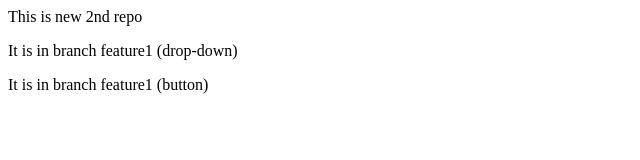
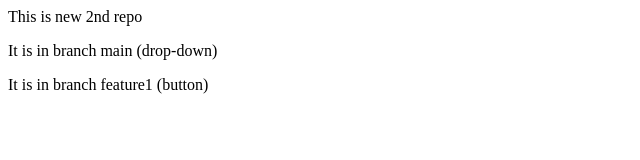
Before and after one commit to sash-84/LocalRepo, a plain HTML site: page index.html in a window 1280 px wide. Shown: the full height of the page, 0-640 px from the left. Drawn offline with Linux system fonts and the light colour scheme.

Commit message:
Merging both

```diff
--- a/index.html
+++ b/index.html
@@ -1,3 +1,3 @@
 <p>This is new 2nd repo</p>
-<p>It is in branch feature1 (drop-down) </p>
+<p>It is in branch main (drop-down) </p>
 <p>It is in branch feature1 (button) </p>
```
